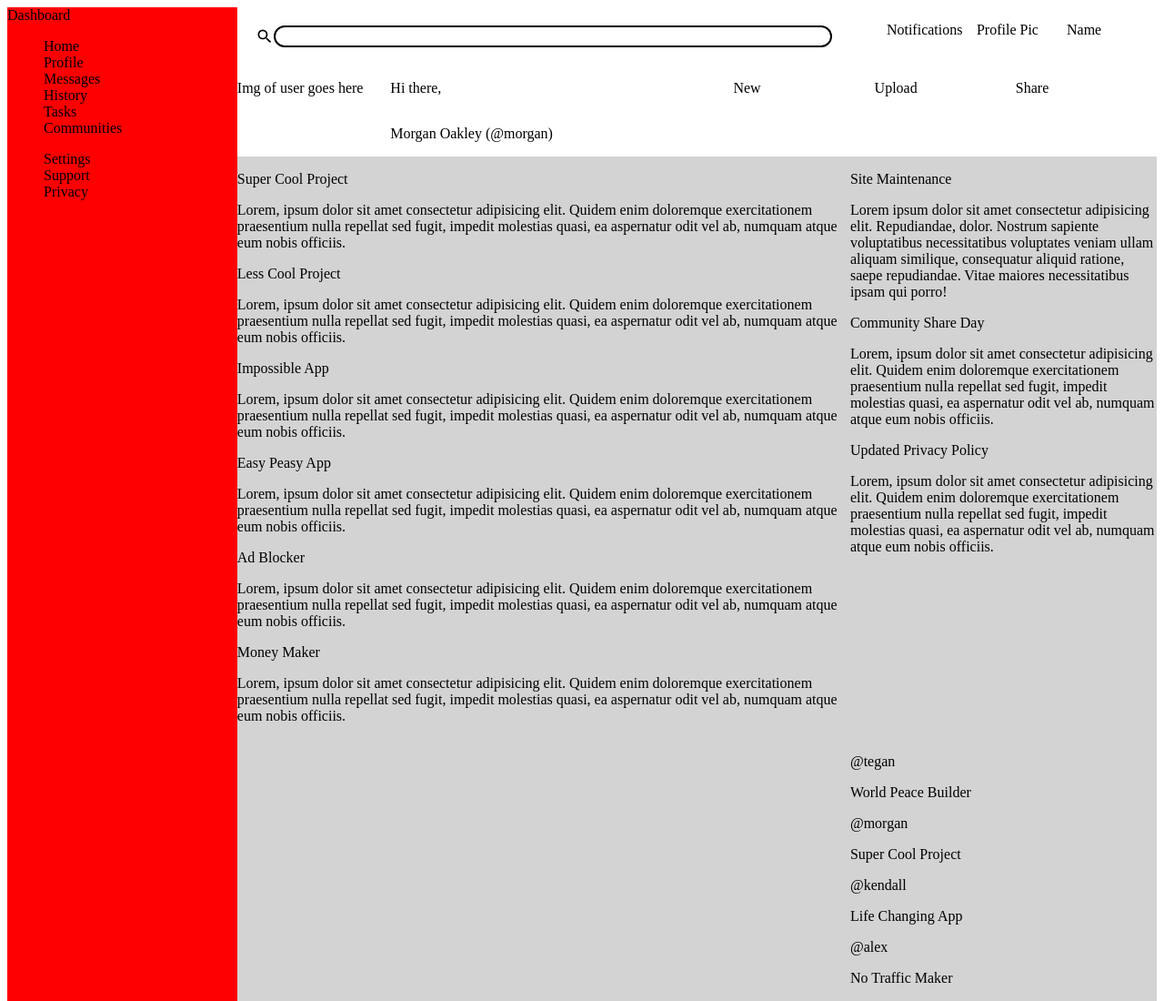
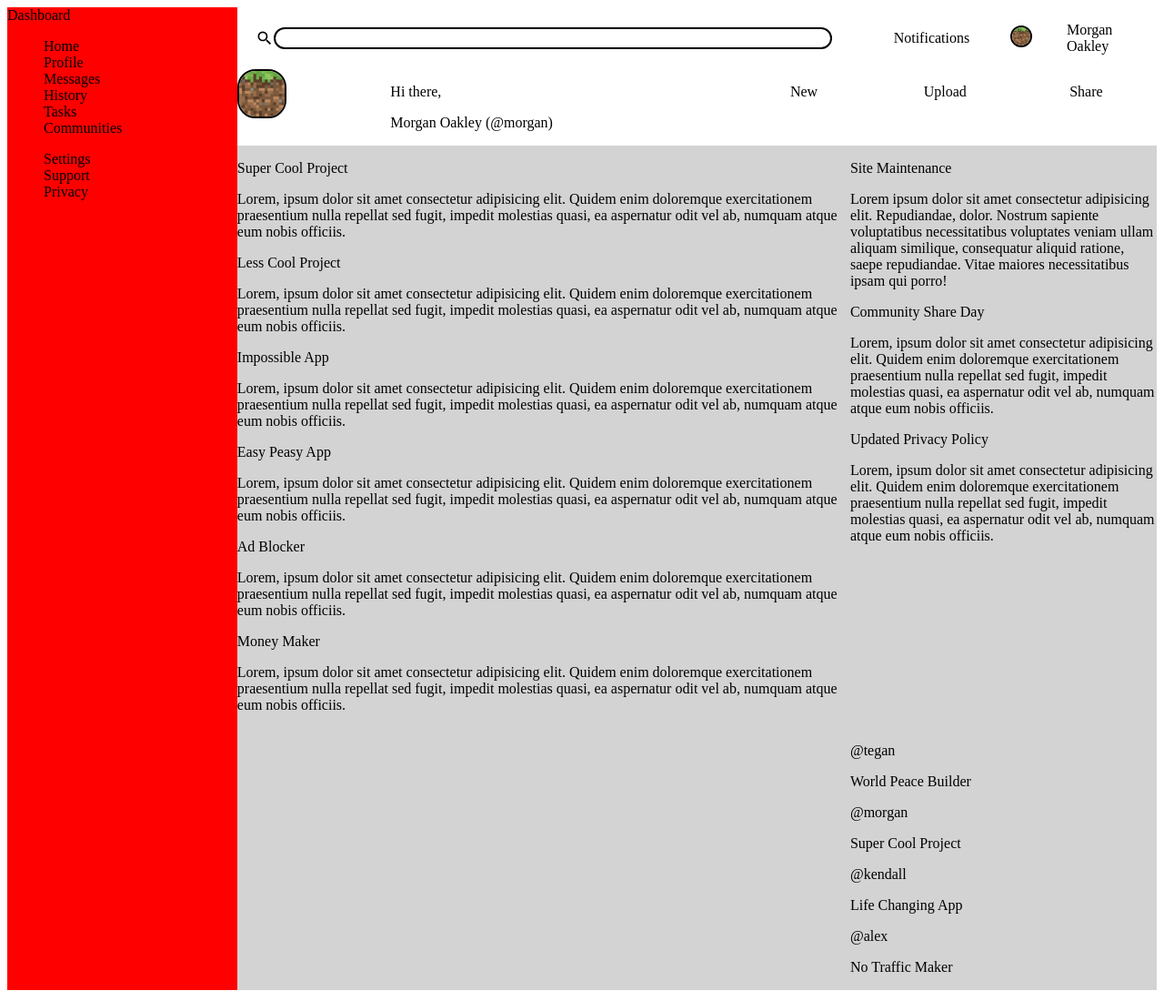
Before and after one commit to andydingus/top-project-admin-dashboard, a plain HTML site: page index.html in a window 1280 px wide. Shown: the whole page at 91% size. Drawn offline with Linux system fonts and the light colour scheme.

Commit message:
Progress on styling header
Was trying to center the bigger profile pic before stopping

```diff
--- a/index.html
+++ b/index.html
@@ -16,8 +16,14 @@
         <div class="menu">
           <ul>
             <li>Notifications</li>
-            <li>Profile Pic</li>
-            <li>Name</li>
+            <li>
+              <img
+                class="profile-pic small"
+                src="imgs/grass-block.png"
+                alt=""
+              />
+            </li>
+            <li>Morgan Oakley</li>
           </ul>
         </div>
       </div>
@@ -45,9 +51,11 @@
 
       <div class="nav">
         <div class="welcome">
-          <p class="image">Img of user goes here</p>
-          <p class="message">Hi there,</p>
-          <p class="name">Morgan Oakley (@morgan)</p>
+          <img class="profile-pic medium" src="imgs/grass-block.png" alt="" />
+          <div>
+            <p class="message">Hi there,</p>
+            <p class="name">Morgan Oakley (@morgan)</p>
+          </div>
         </div>
         <div class="menu">
           <ul>
--- a/style.css
+++ b/style.css
@@ -16,6 +16,12 @@
   display: grid;
   grid-template-columns: 2fr 1fr;
 }
+
+/* .menu ul > li > img {
+  width: 20px;
+  border-radius: 20px;
+  border: 2px solid black;
+} */
 
 /* Messing around with search bar styles */
 .search {
@@ -75,4 +81,20 @@ ul {
 .menu ul {
   display: grid;
   grid-template-columns: repeat(3, 1fr);
+  justify-items: center;
+  align-items: center;
 }
+
+/* Profile pic styles */
+.profile-pic {
+  border-radius: 20px;
+  border: 2px solid black;
+}
+
+.profile-pic.small {
+  width: 20px;
+}
+
+.profile-pic.medium {
+  width: 50px;
+}
```
Also changed, not shown: imgs/grass-block.png (added).
